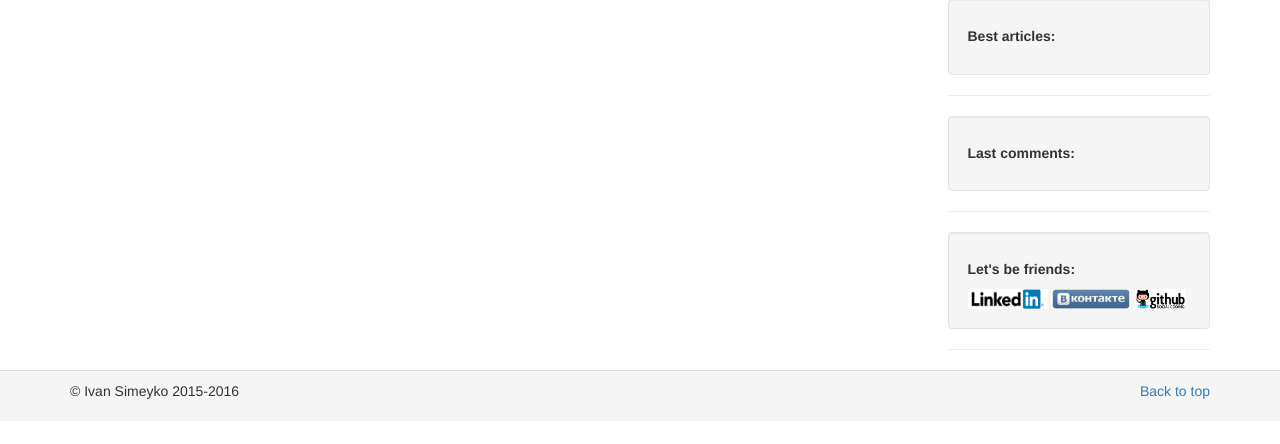
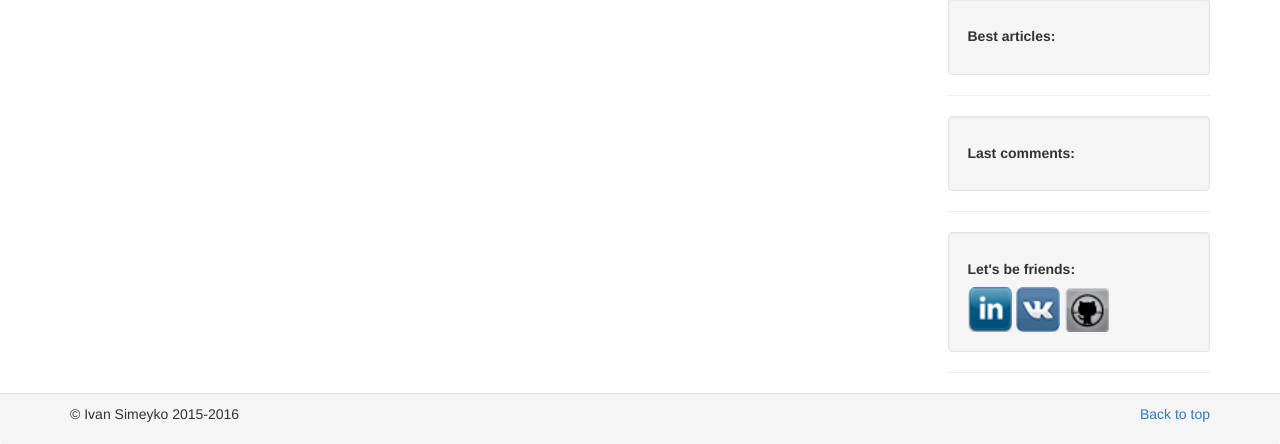
Before and after one commit to IvanSimeyko/blog, a Django app: page / in a window 1280 px wide. Shown: the part 359-803 px from the top of the page. Before the commit the page ends 758 px from the top, so only its background shows below. Run offline with Django 3.2, Linux system fonts and the light colour scheme; data that the repository does not hold is empty; parts of the project's set-up code (start-up, migrations or seed data) failed here and were passed over; some libraries are stand-ins or nearby versions.

```diff
--- a/templates/right_sidebar.html
+++ b/templates/right_sidebar.html
@@ -53,17 +53,23 @@
     <div class="well">
          <div class="media">
              <h5> <strong> Let's be friends: </strong></h5>
+
              <a href='https://ua.linkedin.com/in/ivansimeyko' target="_blank">
-                <img src="/static/img/linkedin.png" alt='linkedin' width='80' height='20'>
+                <img src="/static/img/linkedin.png" alt='linkedin' width='20%' height='20%'>
              </a>
 
+
+
              <a href='https://vk.com/ivan.simeyko' target="_blank">
-                <img src="/static/img/vk.jpg" alt='vk' width='80' height='20'>
+                <img src="/static/img/vk.png" alt='vk' width='20%' height='20%'>
              </a>
 
+
+
              <a href='https://github.com/IvanSimeyko' target="_blank">
-                <img src="/static/img/github.jpg" alt='git' width='50' height='20'>
+                <img src="/static/img/github.png" alt='git' width='20%' height='20%'>
              </a>
+
         </div>
     </div>
         <hr>
```
Also changed, not shown: about_me/static/img/github.png (added), about_me/static/img/linkedin.png, about_me/static/img/vk.png (added), articles/static/img/lent-fund.png, 1 other file. Lines whose indentation alone changed are shown as unchanged.
